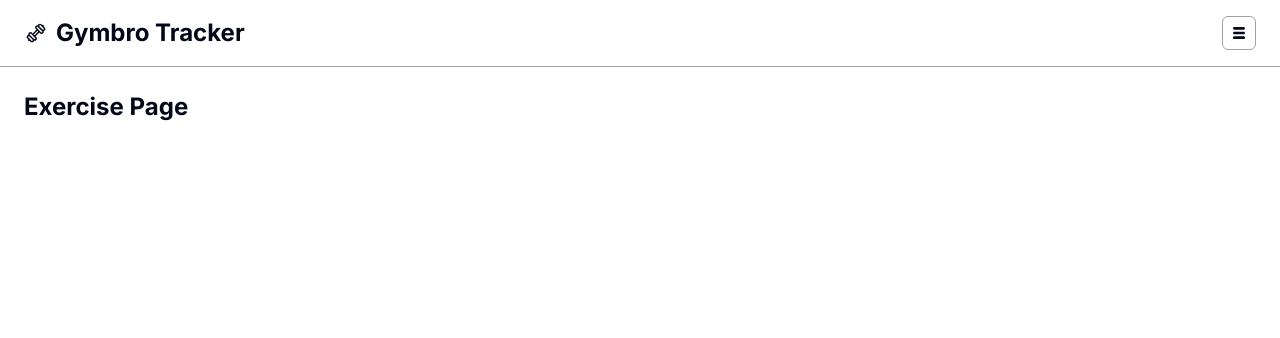
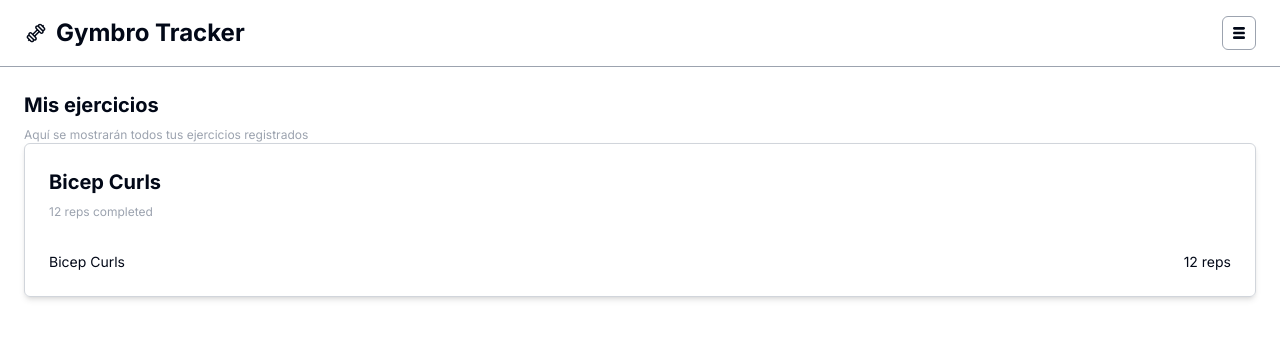
Before and after one commit to luispazcode/gymbro-tracker, a Next.js app: page /exercises in a window 1280 px wide. Shown: the top 338 px of the page. Built offline with nearby package versions, Linux system fonts and the light colour scheme.

Commit message:
feat: define structure for exercises page

```diff
--- /dev/null
+++ b/src/app/exercises/components/ExerciseSection.tsx
@@ -0,0 +1,23 @@
+"use client";
+
+import { ResumeCard } from "@/components";
+
+export const ExerciseSection = () => {
+	return (
+		<section>
+			{/* TODO: Add filter to filtering exercises in according their muscle group */}
+			{/* Use "Combobox" componnet by Shadcn */}
+			<div>
+				<ResumeCard>
+					<ResumeCard.Header title='Bicep Curls' subTitle='12 reps completed' />
+					<ResumeCard.Body>
+						<div className='flex items-center justify-between text-sm'>
+							<p>Bicep Curls</p>
+							<p>12 reps</p>
+						</div>
+					</ResumeCard.Body>
+				</ResumeCard>
+			</div>
+		</section>
+	);
+};
--- a/src/app/exercises/page.tsx
+++ b/src/app/exercises/page.tsx
@@ -1,7 +1,13 @@
+import { ExerciseSection } from "./components/ExerciseSection";
+
 export default function ExercisesPage() {
 	return (
-		<div>
-			<h1>Exercise Page</h1>
-		</div>
+		<>
+			<h2>Mis ejercicios</h2>
+			<p className='text-xs text-gray-400 mt-2'>
+				Aquí se mostrarán todos tus ejercicios registrados
+			</p>
+			<ExerciseSection />
+		</>
 	);
 }
```
